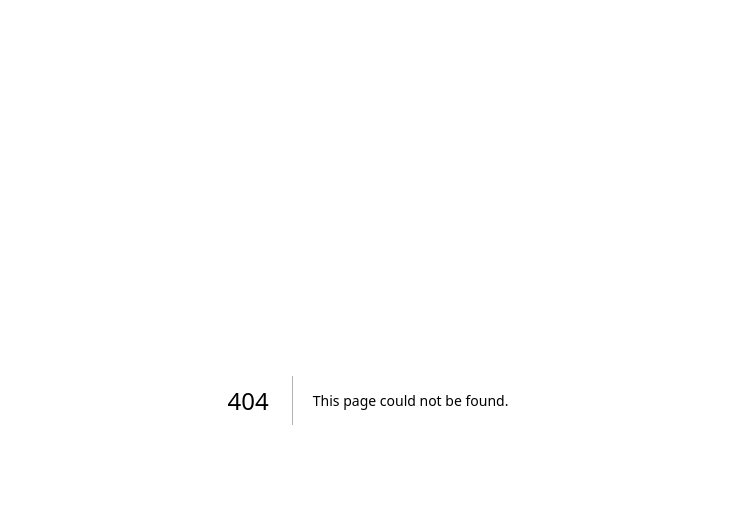
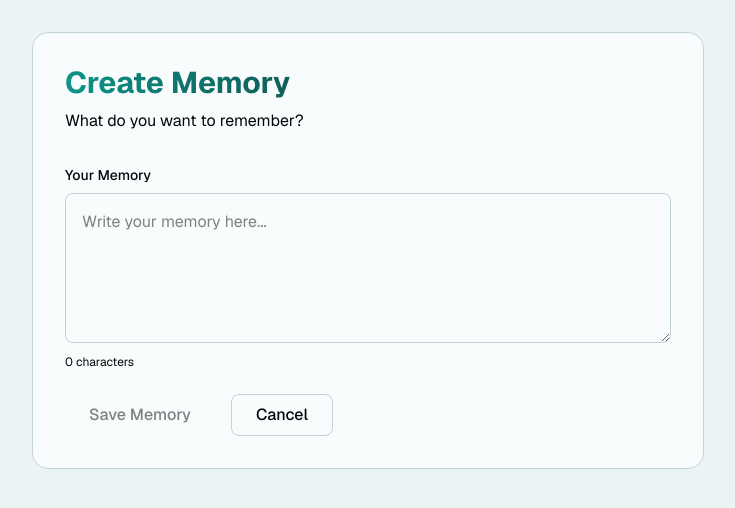
Before and after one commit to meharbhamrah/messyman, a Next.js app: page /memory/new in a window 1280 px wide. Before the commit this address had no page. Shown: the top 508 px of the page, without its empty margins (272-1007 px from the left). Built offline with nearby package versions, Linux system fonts and the light colour scheme.

Commit message:
Feature: Create Memory form with text input

```diff
--- /dev/null
+++ b/src/app/memory/new/page.tsx
@@ -0,0 +1,107 @@
+'use client'
+
+import { useState } from 'react'
+import { useRouter } from 'next/navigation'
+import { createClient } from '@/lib/supabase/client'
+
+export default function CreateMemoryPage() {
+  const [text, setText] = useState('')
+  const [isLoading, setIsLoading] = useState(false)
+  const [error, setError] = useState<string | null>(null)
+  const router = useRouter()
+
+  const handleSubmit = async (e: React.FormEvent) => {
+    e.preventDefault()
+    setIsLoading(true)
+    setError(null)
+
+    try {
+      const supabase = createClient()
+
+      // Get the current user
+      const { data: { user } } = await supabase.auth.getUser()
+
+      if (!user) {
+        throw new Error('You must be logged in to create a memory')
+      }
+
+      // Insert the memory
+      const { data, error } = await supabase
+        .from('memories')
+        .insert({
+          user_id: user.id,
+          text: text.trim(),
+          mood: 'reflective' // default for now
+        })
+        .select()
+
+      if (error) throw error
+
+      // Redirect to timeline or home
+      router.push('/')
+
+    } catch (err: any) {
+      console.error('Error creating memory:', err)
+      setError(err.message || 'Failed to create memory')
+    } finally {
+      setIsLoading(false)
+    }
+  }
+
+  return (
+    <main className="min-h-screen p-8">
+      <div className="max-w-2xl mx-auto">
+        <div className="glass p-8 rounded-2xl">
+          <h1 className="text-3xl font-bold">
+            <span className="text-brand">Create Memory</span>
+          </h1>
+          <p className="text-muted-foreground mt-2">
+            What do you want to remember?
+          </p>
+
+          <form onSubmit={handleSubmit} className="mt-8 space-y-6">
+            <div>
+              <label htmlFor="text" className="block text-sm font-medium mb-2">
+                Your Memory
+              </label>
+              <textarea
+                id="text"
+                value={text}
+                onChange={(e) => setText(e.target.value)}
+                placeholder="Write your memory here..."
+                className="w-full p-4 rounded-lg border border-border bg-card text-foreground focus:outline-none focus:ring-2 focus:ring-ring min-h-[150px] resize-y"
+                required
+              />
+              <p className="text-xs text-muted-foreground mt-1">
+                {text.length} characters
+              </p>
+            </div>
+
+            {error && (
+              <div className="p-4 bg-red-50 border border-red-200 rounded-lg">
+                <p className="text-red-600 text-sm">{error}</p>
+              </div>
+            )}
+
+            <div className="flex gap-4">
+              <button
+                type="submit"
+                disabled={isLoading || !text.trim()}
+                className="bg-primary text-primary-foreground px-6 py-2 rounded-lg font-medium hover:opacity-90 transition-opacity disabled:opacity-50"
+              >
+                {isLoading ? 'Saving...' : 'Save Memory'}
+              </button>
+              <button
+                type="button"
+                onClick={() => router.push('/')}
+                className="border border-border px-6 py-2 rounded-lg font-medium hover:bg-secondary/50 transition-colors"
+              >
+                Cancel
+              </button>
+            </div>
+          </form>
+        </div>
+      </div>
+    </main>
+  )
+}
--- a/src/app/page.tsx
+++ b/src/app/page.tsx
@@ -1,5 +1,6 @@
 import { createClient } from '@/lib/supabase/server'
 import { redirect } from 'next/navigation'
+import Link from 'next/link'
 
 export default async function Home() {
   const supabase = await createClient()
@@ -20,13 +21,19 @@ export default async function Home() {
           <p className="text-lg mt-3 text-muted-foreground">
             Welcome back, {user.email}
           </p>
-          <div className="mt-8 flex gap-4">
-            <button className="bg-primary text-primary-foreground px-6 py-2 rounded-lg font-medium hover:opacity-90 transition-opacity">
+          <div className="mt-8 flex flex-wrap gap-4">
+            <Link
+              href="/memory/new"
+              className="bg-primary text-primary-foreground px-6 py-2 rounded-lg font-medium hover:opacity-90 transition-opacity inline-block"
+            >
               Create Memory
-            </button>
-            <button className="border border-border px-6 py-2 rounded-lg font-medium hover:bg-secondary/50 transition-colors">
+            </Link>
+            <Link
+              href="/timeline"
+              className="border border-border px-6 py-2 rounded-lg font-medium hover:bg-secondary/50 transition-colors inline-block"
+            >
               View Timeline
-            </button>
+            </Link>
           </div>
         </div>
 
```
